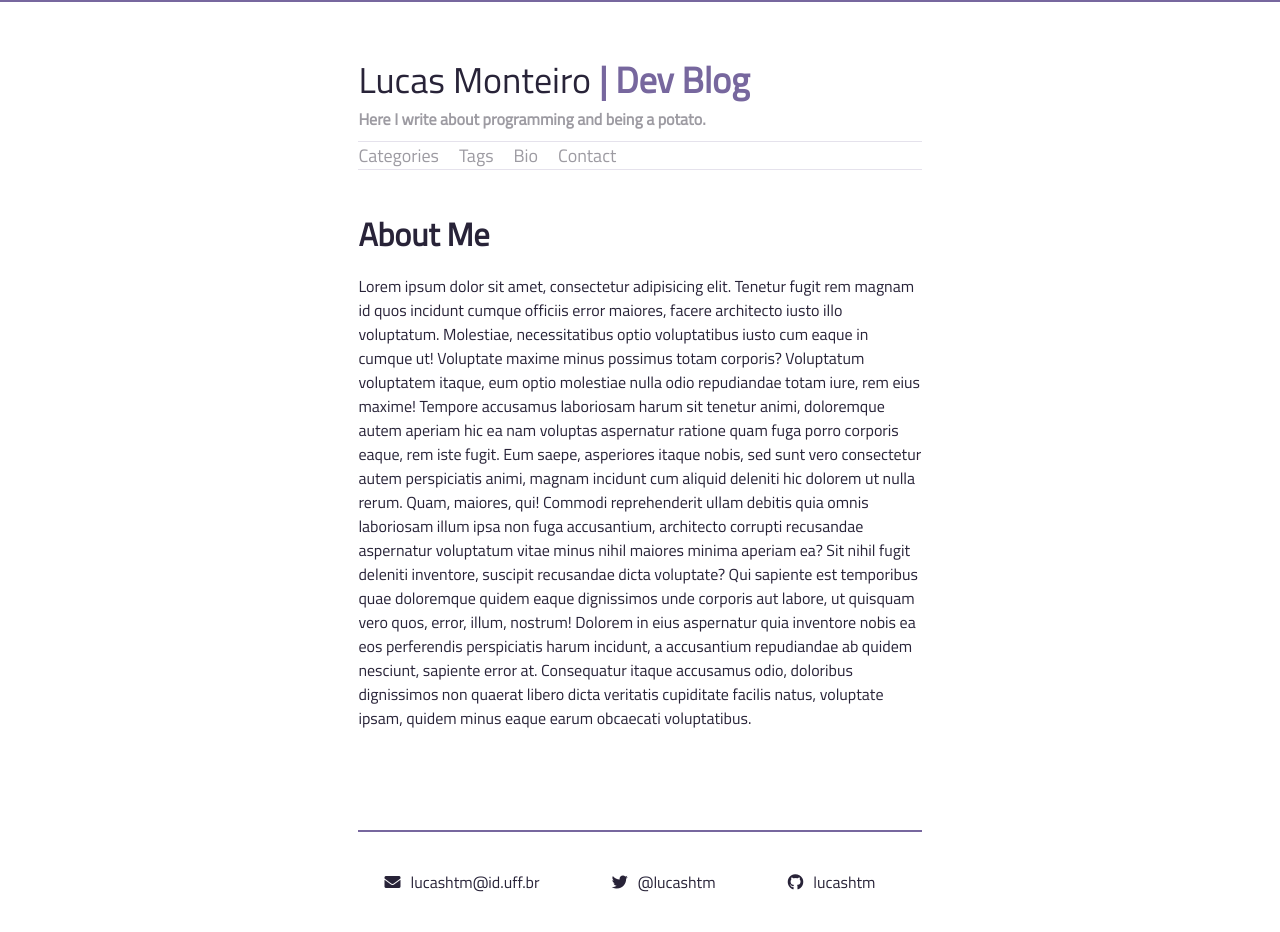
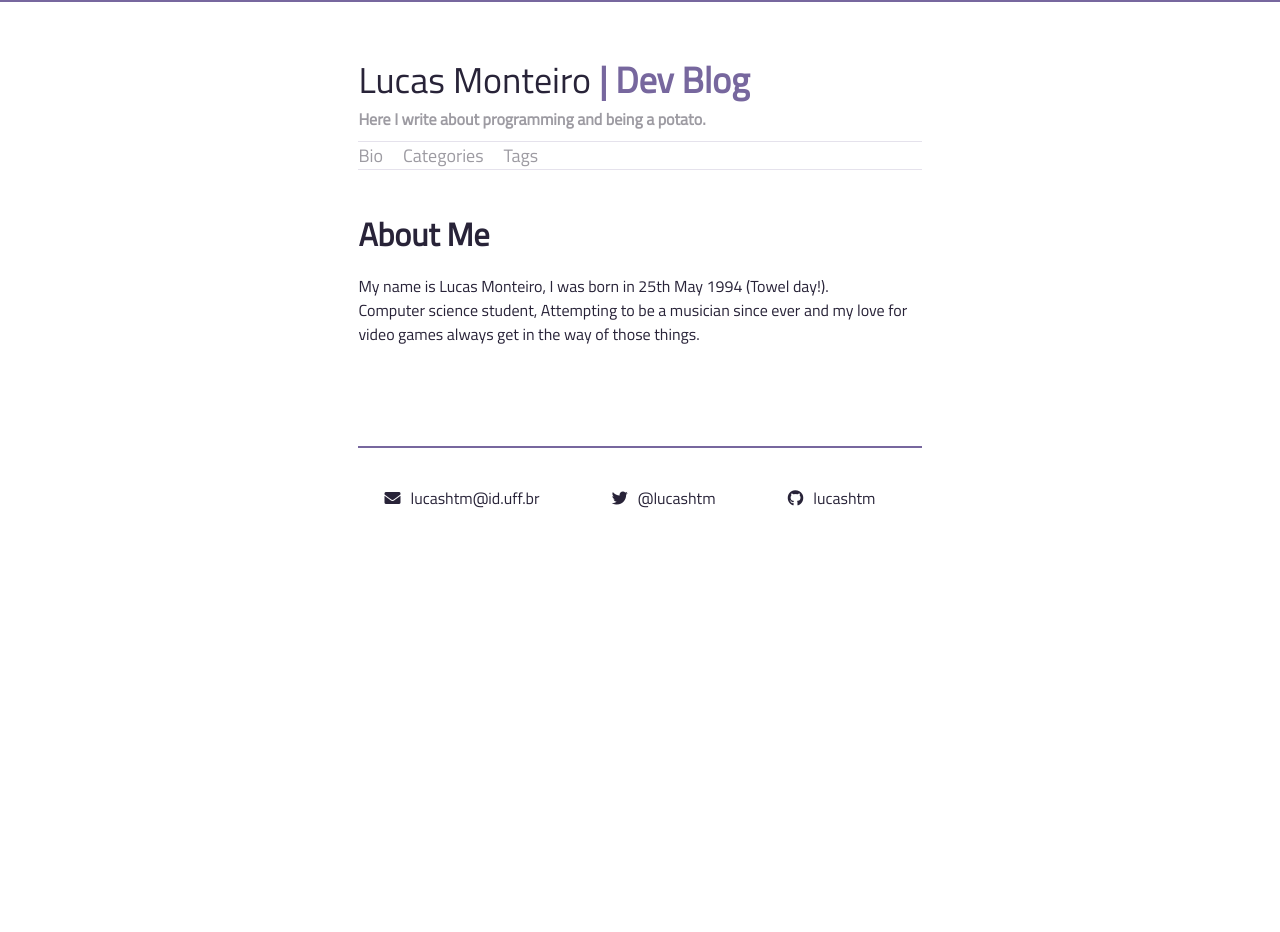
Before and after one commit to lucashtm/personal-website, a Jekyll site: the page built from bio.md, in a window 1280 px wide. Built offline with Jekyll 4.4.1, drawn with Linux system fonts in a browser that asks for light colours; nearby versions of some CDN libraries; after the commit the page ends 900 px from its top, so only the background shows below that.

Commit message:
Bio and removes contact page

```diff
--- a/_includes/header.html
+++ b/_includes/header.html
@@ -3,9 +3,8 @@
   <p>{{ site.description }}</p>
 
   <div class="links">
+		<a href="{{ site.baseurl | append: '/about' }}">Bio</a>
 		<a href="{{ site.baseurl | append: '/categories' }}">Categories</a>
 		<a href="{{ site.baseurl | append: '/tags' }}">Tags</a>
-		<a href="{{ site.baseurl | append: '/about' }}">Bio</a>
-		<a href="{{ site.baseurl | append: '/contact' }}">Contact</a>
   </div>
 </header>
--- a/bio.md
+++ b/bio.md
@@ -6,4 +6,5 @@ permalink: /about/
 
 <h1>About Me</h1>
 
-Lorem ipsum dolor sit amet, consectetur adipisicing elit. Tenetur fugit rem magnam id quos incidunt cumque officiis error maiores, facere architecto iusto illo voluptatum. Molestiae, necessitatibus optio voluptatibus iusto cum eaque in cumque ut! Voluptate maxime minus possimus totam corporis? Voluptatum voluptatem itaque, eum optio molestiae nulla odio repudiandae totam iure, rem eius maxime! Tempore accusamus laboriosam harum sit tenetur animi, doloremque autem aperiam hic ea nam voluptas aspernatur ratione quam fuga porro corporis eaque, rem iste fugit. Eum saepe, asperiores itaque nobis, sed sunt vero consectetur autem perspiciatis animi, magnam incidunt cum aliquid deleniti hic dolorem ut nulla rerum. Quam, maiores, qui! Commodi reprehenderit ullam debitis quia omnis laboriosam illum ipsa non fuga accusantium, architecto corrupti recusandae aspernatur voluptatum vitae minus nihil maiores minima aperiam ea? Sit nihil fugit deleniti inventore, suscipit recusandae dicta voluptate? Qui sapiente est temporibus quae doloremque quidem eaque dignissimos unde corporis aut labore, ut quisquam vero quos, error, illum, nostrum! Dolorem in eius aspernatur quia inventore nobis ea eos perferendis perspiciatis harum incidunt, a accusantium repudiandae ab quidem nesciunt, sapiente error at. Consequatur itaque accusamus odio, doloribus dignissimos non quaerat libero dicta veritatis cupiditate facilis natus, voluptate ipsam, quidem minus eaque earum obcaecati voluptatibus.
+My name is Lucas Monteiro, I was born in 25th May 1994 (Towel day!).<br>
+Computer science student, Attempting to be a musician since ever and my love for video games always get in the way of those things.
```
Also changed, not shown: contact.md (deleted, +0 -9 lines).
